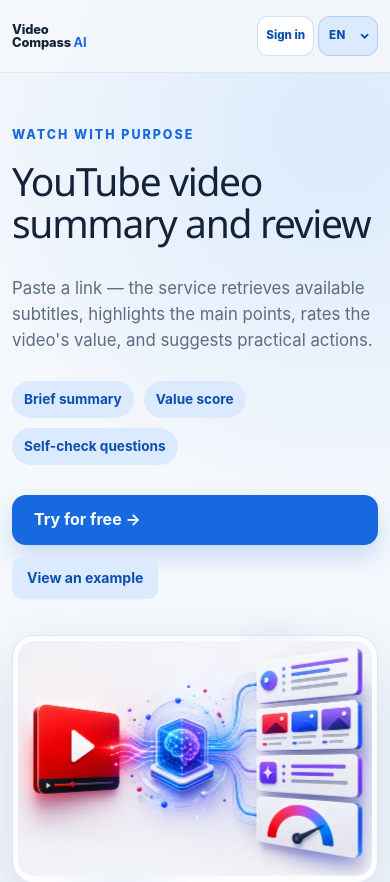
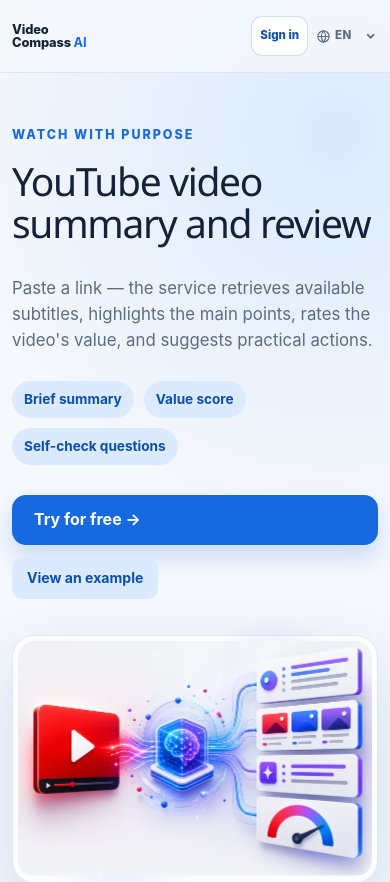
Before and after one commit to Konstantin1043/video-compass-ai-4216-lesson4, a website with bundled scripts: page index.html in a window 390 px wide. Shown: the top 882 px of the page. Built offline with nearby package versions, Linux system fonts and the light colour scheme; files whose address does not match are found by name.

Commit message:
refine: simplify language picker and spacing

```diff
--- a/index.html
+++ b/index.html
@@ -48,14 +48,17 @@
           </div>
           <label class="language-picker">
             <span class="visually-hidden" data-i18n="languageGroup">Выбор языка</span>
+            <svg class="language-icon" viewBox="0 0 24 24" aria-hidden="true" focusable="false">
+              <circle cx="12" cy="12" r="9"/><path d="M3 12h18M12 3c2.2 2.4 3.4 5.4 3.4 9S14.2 18.6 12 21M12 3C9.8 5.4 8.6 8.4 8.6 12s1.2 6.6 3.4 9"/>
+            </svg>
             <select
               id="languageSelect"
               aria-label="Выбор языка"
               data-i18n-aria-label="languageGroup"
             >
+              <option value="lv">LV</option>
+              <option value="en">EN</option>
               <option value="ru">RU</option>
-              <option value="en">EN</option>
-              <option value="lv">LV</option>
             </select>
           </label>
         </div>
--- a/styles.css
+++ b/styles.css
@@ -143,15 +143,40 @@
 
 .language-picker {
   position: relative;
-  display: block;
+  display: inline-flex;
   flex: 0 0 auto;
+  gap: 5px;
+  align-items: center;
+  min-height: 40px;
+  padding: 0 4px 0 7px;
+  color: var(--muted);
+  border-radius: 10px;
+  transition:
+    color 160ms ease,
+    background 160ms ease;
+}
+
+.language-picker:hover {
+  color: var(--accent-dark);
+  background: rgba(23, 105, 224, 0.06);
+}
+
+.language-icon {
+  width: 17px;
+  height: 17px;
+  flex: 0 0 auto;
+  fill: none;
+  stroke: currentColor;
+  stroke-linecap: round;
+  stroke-linejoin: round;
+  stroke-width: 1.8;
 }
 
 .language-picker::after {
   position: absolute;
   top: 50%;
-  right: 10px;
-  color: var(--accent-dark);
+  right: 3px;
+  color: currentColor;
   content: "⌄";
   font-size: 0.82rem;
   font-weight: 900;
@@ -161,13 +186,13 @@
 }
 
 .language-picker select {
-  width: 68px;
-  height: 42px;
-  padding: 0 26px 0 12px;
-  color: var(--accent-dark);
-  background: var(--accent-soft);
-  border: 1px solid rgba(23, 105, 224, 0.2);
-  border-radius: 12px;
+  width: 42px;
+  height: 40px;
+  padding: 0 15px 0 1px;
+  color: currentColor;
+  background: transparent;
+  border: 0;
+  border-radius: 8px;
   appearance: none;
   font: inherit;
   font-size: 0.78rem;
@@ -177,13 +202,16 @@
 }
 
 .language-picker select:hover:not(:disabled) {
-  background: #d7e7ff;
-  border-color: rgba(23, 105, 224, 0.32);
-}
-
-.language-picker select:focus-visible {
+  background: transparent;
+}
+
+.language-picker:focus-within {
   outline: 3px solid rgba(23, 105, 224, 0.28);
   outline-offset: 2px;
+}
+
+.language-picker select:focus-visible {
+  outline: 0;
 }
 
 .language-picker select:disabled {
@@ -1787,12 +1815,16 @@
 
 .history-section {
   width: min(calc(100% - 40px), var(--content-width));
-  padding: 70px 0 100px;
+  padding: 70px 0 38px;
   margin-inline: auto;
 }
 
 .history-section[hidden] {
   display: none;
+}
+
+.history-section:not([hidden]) + .how-it-works {
+  padding-top: 48px;
 }
 
 .history-intro p:last-child {
@@ -2225,14 +2257,23 @@
   }
 
   .language-picker select {
-    width: 60px;
-    height: 40px;
-    padding-inline: 10px 22px;
+    width: 40px;
+    padding-inline: 1px 14px;
     font-size: 0.72rem;
   }
 
   .language-picker::after {
-    right: 8px;
+    right: 2px;
+  }
+
+  .language-picker {
+    gap: 3px;
+    padding-left: 4px;
+  }
+
+  .language-icon {
+    width: 15px;
+    height: 15px;
   }
 
   .course-label {
```
Also changed, not shown: privacy.html (+5 -2 lines), test/frontend-v21.test.js (+9 -1 lines).
